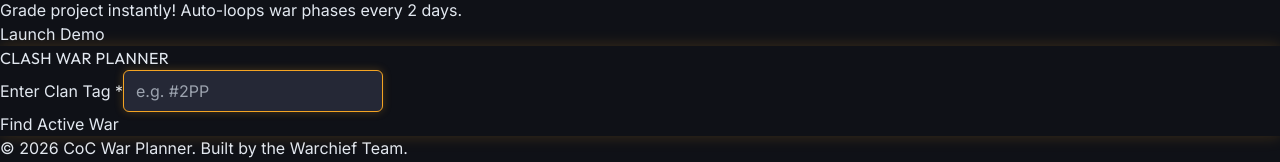
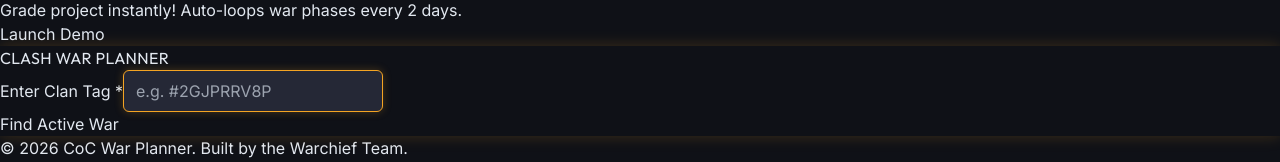
Before and after one commit to ElAdamTheGreat/warchief, a React (Vite) app in the folder wc-frontend/: page / in a window 1280 px wide. Shown: the part 1539-1701 px from the top of the page. Built offline with nearby package versions, Linux system fonts and the light colour scheme.

Commit message:
Replace search placeholder with real featured clan tag #2GJPRRV8P

```diff
--- a/wc-frontend/src/components/ClanSearchForm.jsx
+++ b/wc-frontend/src/components/ClanSearchForm.jsx
@@ -59,7 +59,7 @@
             required
             autoFocus
             pattern="^#?[0289PYLQGRJCUV]+$"
-            placeholder="e.g. #2PP"
+            placeholder="e.g. #2GJPRRV8P"
             value={tag}
             onInput={handleInputTag}
             onInvalid={handleInvalidTag}
```
